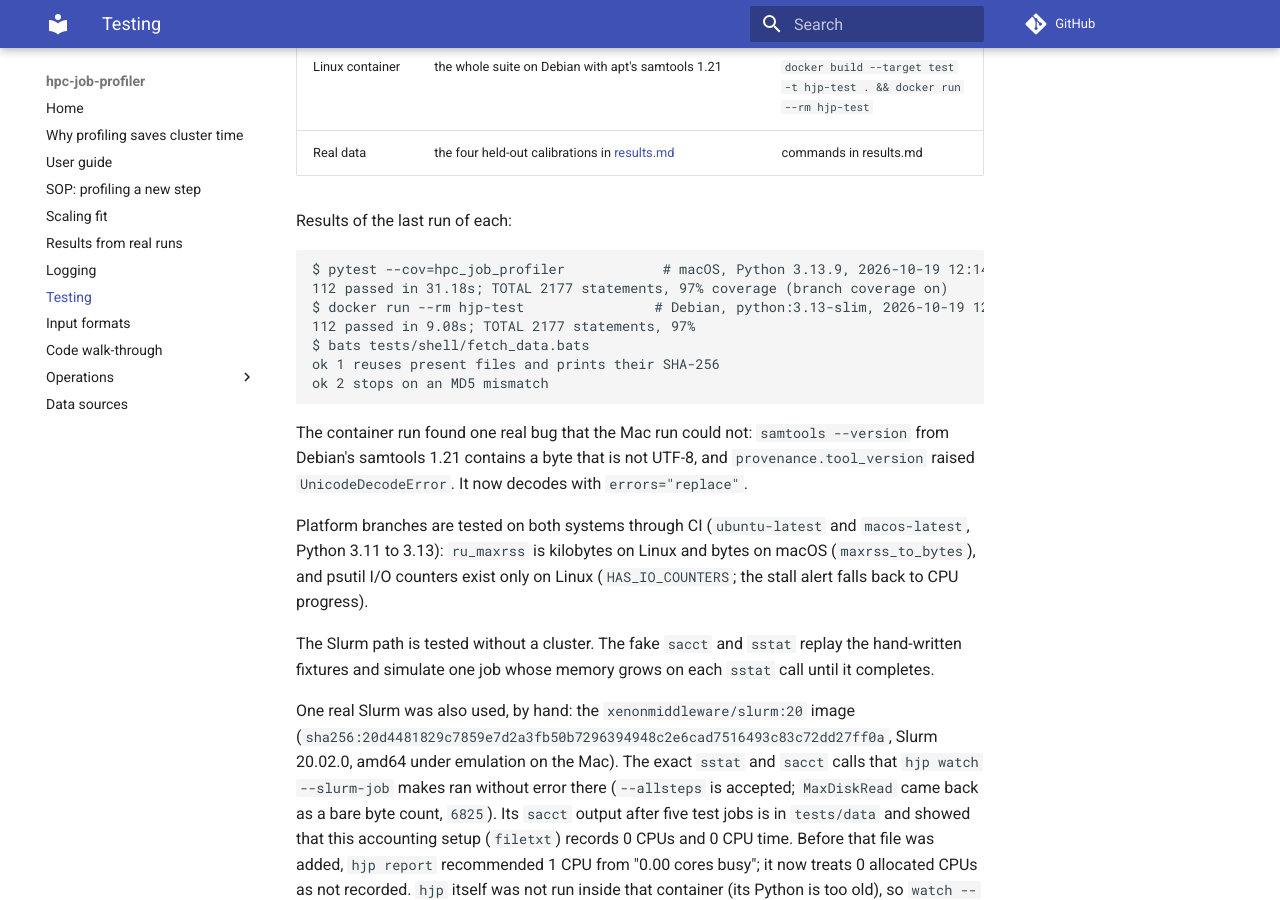
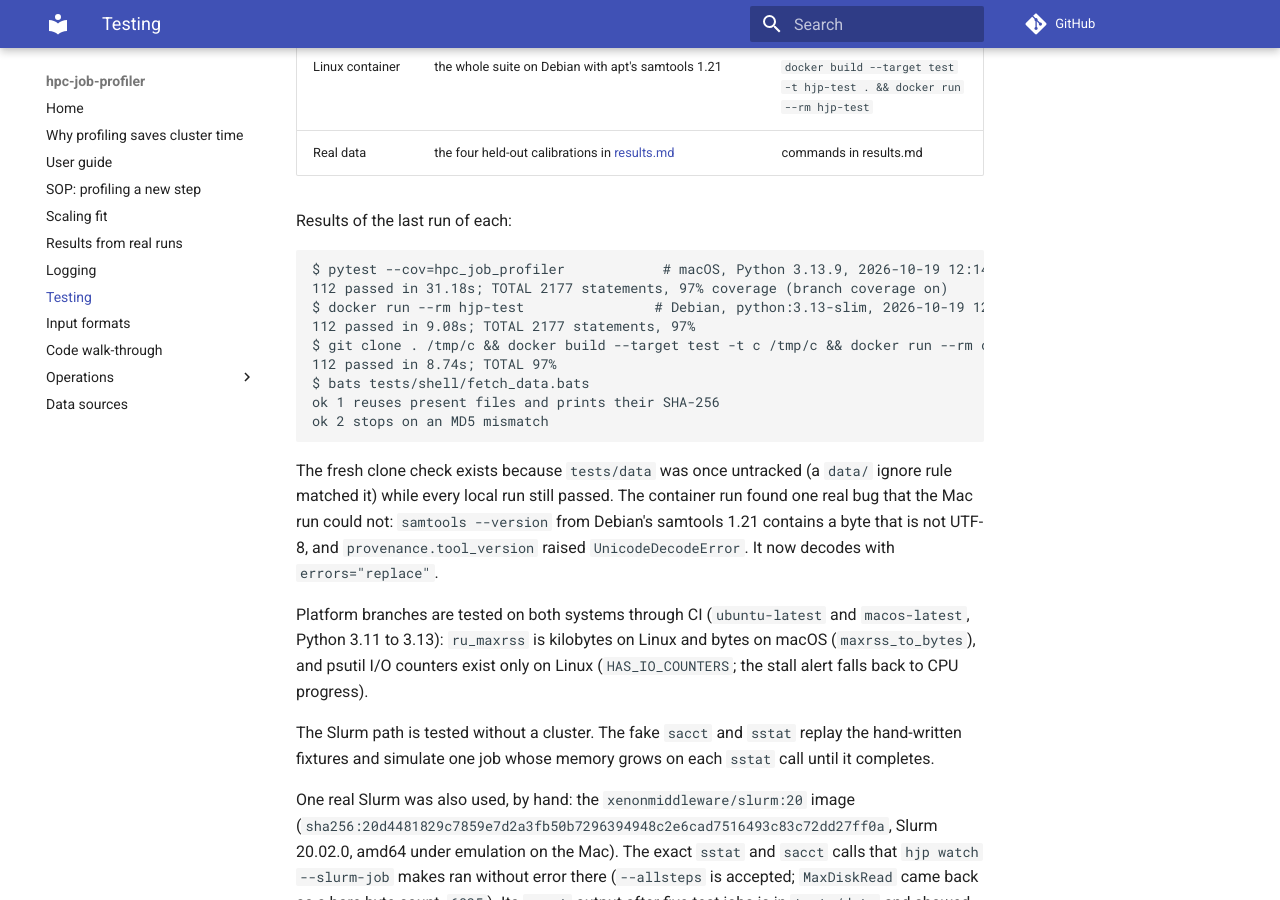
Before and after one commit to Daneshpajouh/pipeprof, an MkDocs documentation site: the page built from docs/testing.md, in a window 1280 px wide and 900 px high, scrolled down 890 px. Built offline with MkDocs 1.6.1 and Material for MkDocs 9.7.7, drawn with Linux system fonts in a browser that asks for light colours; comment, search, counter and statistics services are not loaded.

Commit message:
Note the fresh-clone container check in the testing notes

````diff
--- a/docs/testing.md
+++ b/docs/testing.md
@@ -21,11 +21,15 @@ $ pytest --cov=hpc_job_profiler            # macOS, Python 3.13.9, 2026-10-19 12
 112 passed in 31.18s; TOTAL 2177 statements, 97% coverage (branch coverage on)
 $ docker run --rm hjp-test                # Debian, python:3.13-slim, 2026-10-19 12:16
 112 passed in 9.08s; TOTAL 2177 statements, 97%
+$ git clone . /tmp/c && docker build --target test -t c /tmp/c && docker run --rm c   # fresh clone, 12:17
+112 passed in 8.74s; TOTAL 97%
 $ bats tests/shell/fetch_data.bats
 ok 1 reuses present files and prints their SHA-256
 ok 2 stops on an MD5 mismatch
 ```
 
+The fresh clone check exists because `tests/data` was once untracked (a
+`data/` ignore rule matched it) while every local run still passed.
 The container run found one real bug that the Mac run could not: `samtools
 --version` from Debian's samtools 1.21 contains a byte that is not UTF-8, and
 `provenance.tool_version` raised `UnicodeDecodeError`. It now decodes with
````
